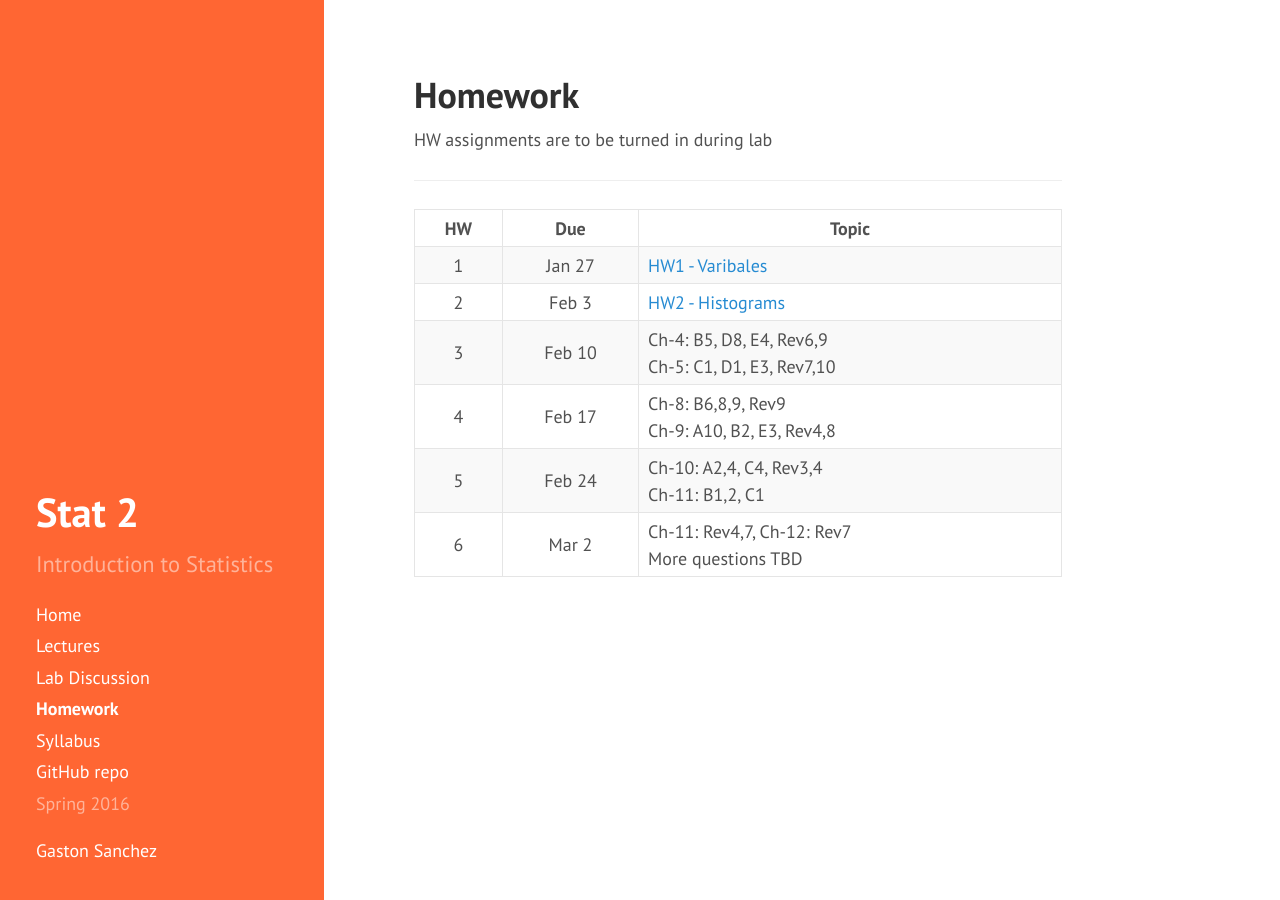
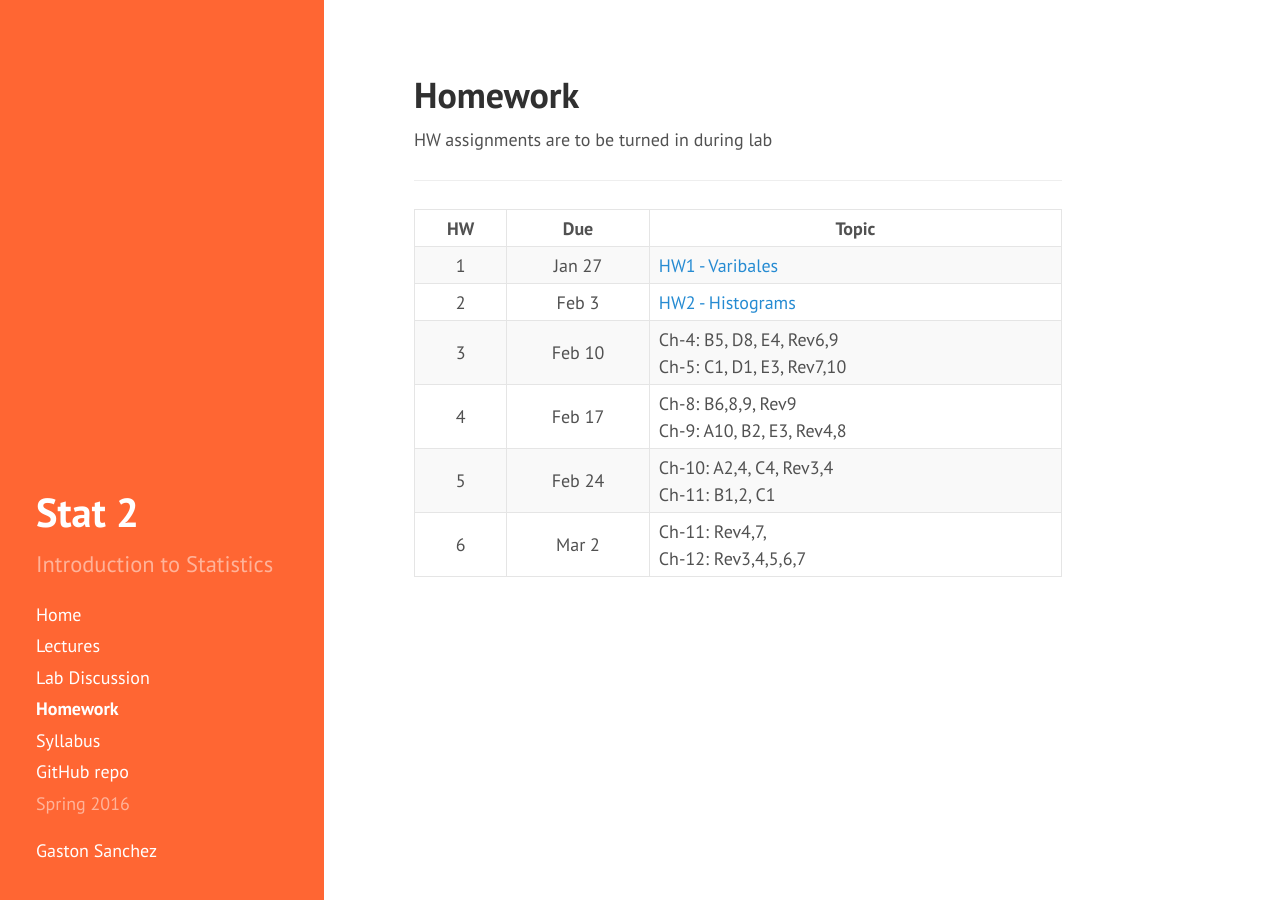
Before and after one commit to gastonstat/relic-stat2, a Jekyll site: the page built from homework/index.md, in a window 1280 px wide. Built offline with Jekyll 4.4.1, drawn with Linux system fonts in a browser that asks for light colours; nearby versions of some CDN libraries.

Commit message:
homework: added more problems to HW6

```diff
--- a/homework/index.md
+++ b/homework/index.md
@@ -47,8 +47,8 @@ HW assignments are to be turned in during lab
     <tr>
       <td align="center">6</td>
       <td align="center">Mar 2</td>
-      <td>Ch-11: Rev4,7, Ch-12: Rev7<br>
-        More questions TBD</td>
+      <td>Ch-11: Rev4,7, <br>
+        Ch-12: Rev3,4,5,6,7</td>
     </tr>
   </tbody>
  </table>
```
